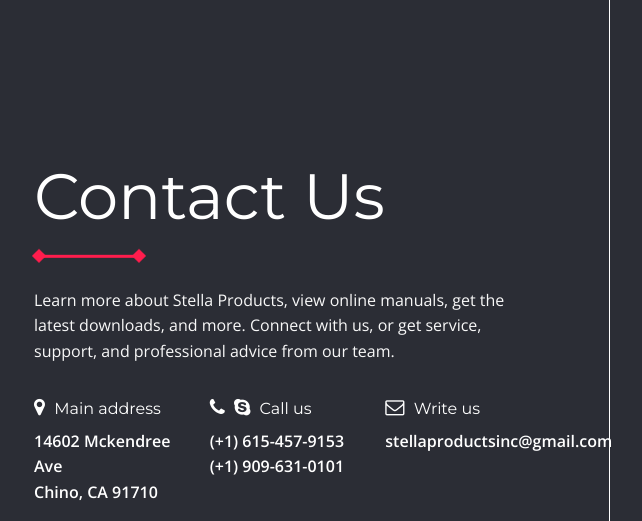
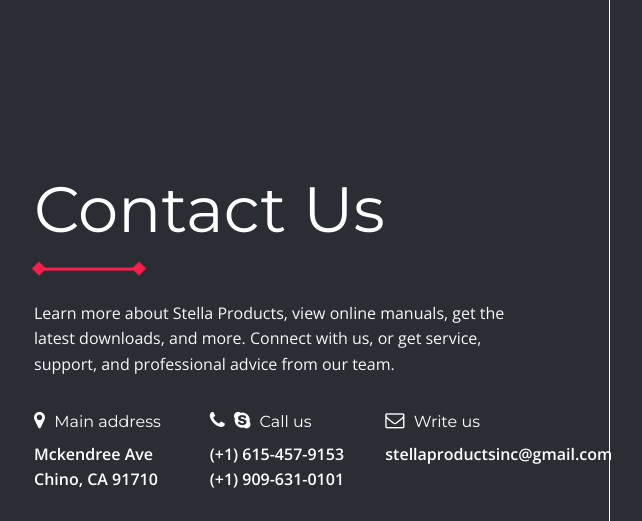
Before and after one commit to StellaProducts/stellaproducts.github.io, a plain HTML site: page index.html in a window 1280 px wide. Shown: the part 803-1324 px from the top of the page, without its empty margins (30-672 px from the left). Drawn offline with nearby package versions, Linux system fonts and the light colour scheme; some packages are replaced by stand-ins of ours.

Commit message:
Update index.html

```diff
--- a/index.html
+++ b/index.html
@@ -118,7 +118,7 @@
 							<h3><i class="fa fa-map-marker"></i> Main address</h3>
 
 							<p>
-								<a href="https://goo.gl/maps/SFbD18NEDw22" target="_blank"><strong>14602 Mckendree Ave</strong><br>
+								<a href="https://goo.gl/maps/SFbD18NEDw22" target="_blank"><strong>Mckendree Ave</strong><br>
 								<strong>Chino, CA 91710</strong></a>
 							</p>
 
```
